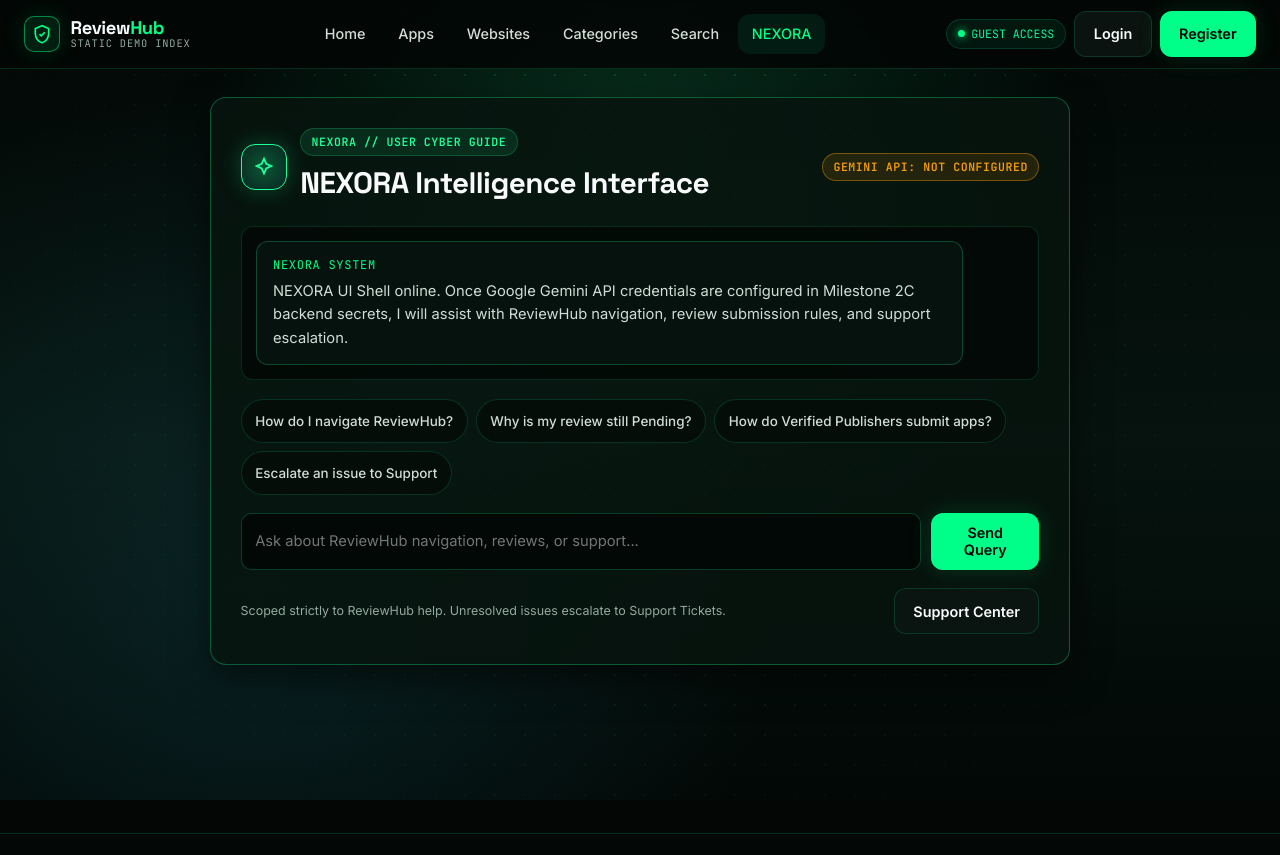
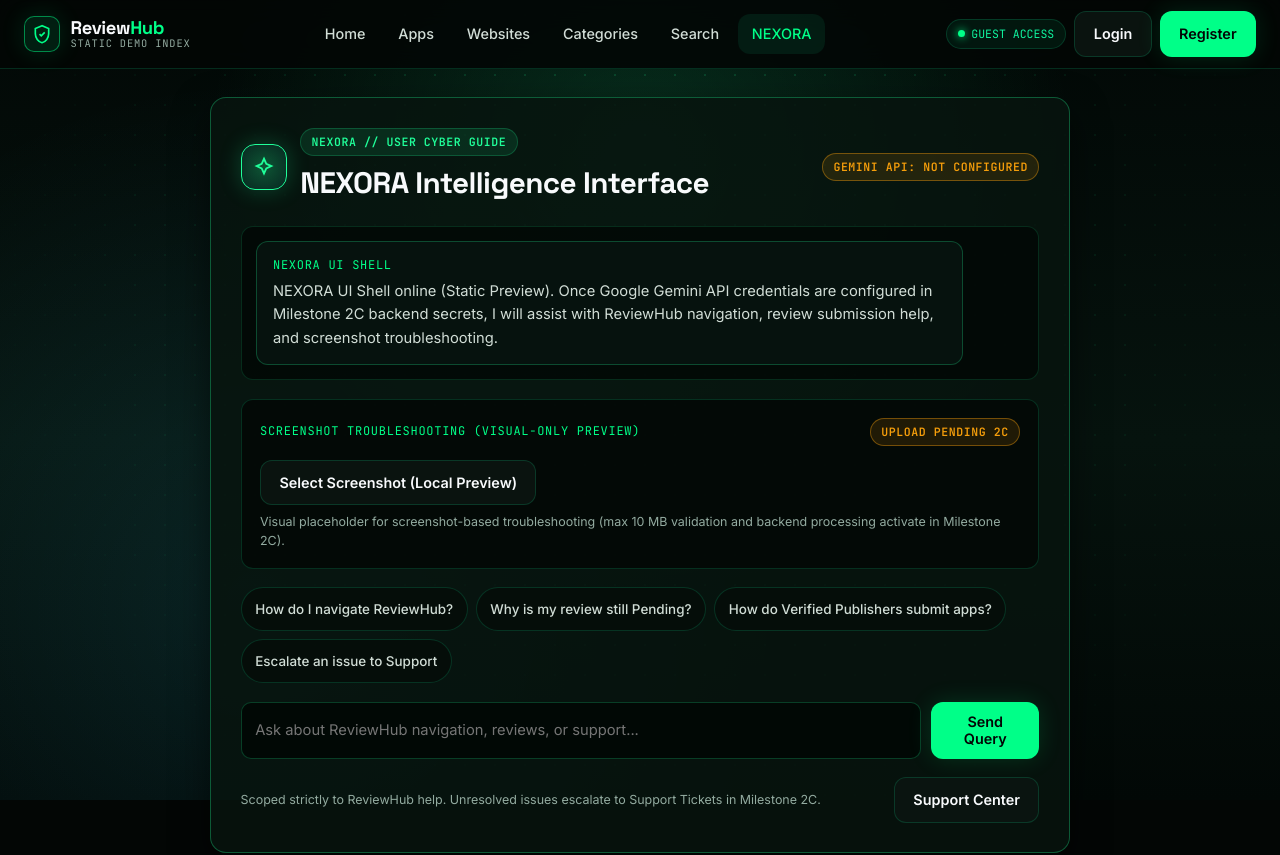
Before and after one commit to tuhin118/ReviewHub, a React (Vite) app: page /nexora in a window 1280 px wide. Shown: the top 855 px of the page. Built offline with nearby package versions, Linux system fonts and the light colour scheme.

Commit message:
Enhance NexoraAssistantPage with screenshot support
Added screenshot handling and updated messages for AI provider status.

```diff
--- a/src/pages/NexoraAssistantPage.tsx
+++ b/src/pages/NexoraAssistantPage.tsx
@@ -1,4 +1,4 @@
-import { useState, type FormEvent } from 'react';
+import { useEffect, useState, type ChangeEvent, type FormEvent } from 'react';
 import { Link } from 'react-router-dom';
 import { Footer } from '../components/Footer';
 import { Navbar } from '../components/Navbar';
@@ -10,6 +10,12 @@ interface ChatMessage {
   text: string;
 }
 
+interface ScreenshotPreview {
+  name: string;
+  sizeKb: number;
+  objectUrl: string;
+}
+
 const QUICK_PROMPTS = [
   'How do I navigate ReviewHub?',
   'Why is my review still Pending?',
@@ -19,25 +25,51 @@ const QUICK_PROMPTS = [
 
 export default function NexoraAssistantPage() {
   const [promptInput, setPromptInput] = useState('');
+  const [screenshot, setScreenshot] = useState<ScreenshotPreview | null>(null);
   const [messages, setMessages] = useState<ChatMessage[]>([
     {
       id: 'nx-init',
       sender: 'ai',
-      text: 'NEXORA UI Shell online. Once Google Gemini API credentials are configured in Milestone 2C backend secrets, I will assist with ReviewHub navigation, review submission rules, and support escalation.',
+      text: 'NEXORA UI Shell online (Static Preview). Once Google Gemini API credentials are configured in Milestone 2C backend secrets, I will assist with ReviewHub navigation, review submission help, and screenshot troubleshooting.',
     },
   ]);
 
+  useEffect(() => {
+    return () => {
+      if (screenshot?.objectUrl) {
+        URL.revokeObjectURL(screenshot.objectUrl);
+      }
+    };
+  }, [screenshot]);
+
+  const handleScreenshotSelect = (event: ChangeEvent<HTMLInputElement>) => {
+    const file = event.target.files?.[0];
+    if (!file) return;
+
+    const objectUrl = URL.createObjectURL(file);
+    setScreenshot({
+      name: file.name,
+      sizeKb: Math.max(1, Math.round(file.size / 1024)),
+      objectUrl,
+    });
+    event.target.value = '';
+  };
+
   const handleSend = (textToSend: string) => {
     const trimmed = textToSend.trim();
-    if (!trimmed) return;
+    if (!trimmed && !screenshot) return;
+
+    const userText = screenshot
+      ? `${trimmed || 'Screenshot troubleshooting query'} [Local Preview Attached: ${screenshot.name}]`
+      : trimmed;
 
     setMessages((prev) => [
       ...prev,
-      { id: `u-${Date.now()}`, sender: 'user', text: trimmed },
+      { id: `u-${Date.now()}`, sender: 'user', text: userText },
       {
         id: `a-${Date.now() + 1}`,
         sender: 'ai',
-        text: 'AI Provider Status: Google Gemini API adapter is not connected yet (Milestone 2C pending credentials). No simulated AI response is generated.',
+        text: 'AI Provider Status: Google Gemini API adapter is not configured yet (Milestone 2C pending). No file was uploaded and no simulated AI response is generated.',
       },
     ]);
     setPromptInput('');
@@ -79,11 +111,67 @@ export default function NexoraAssistantPage() {
                   className={`nexora-msg ${msg.sender === 'ai' ? 'nexora-msg--ai' : 'nexora-msg--user'}`}
                 >
                   <span className="foundation-box__label">
-                    {msg.sender === 'ai' ? 'NEXORA SYSTEM' : 'YOU'}
+                    {msg.sender === 'ai' ? 'NEXORA UI SHELL' : 'YOU (LOCAL PREVIEW)'}
                   </span>
                   <p className="section-desc">{msg.text}</p>
                 </div>
               ))}
+            </div>
+
+            <div className="foundation-box">
+              <div className="foundation-card__header">
+                <span className="foundation-box__label">
+                  Screenshot Troubleshooting (Visual-Only Preview)
+                </span>
+                <span className="hud-chip hud-chip--warn">UPLOAD PENDING 2C</span>
+              </div>
+
+              <div className="foundation-actions" style={{ alignItems: 'center' }}>
+                <label htmlFor="nexora-screenshot-input" className="btn btn-secondary">
+                  Select Screenshot (Local Preview)
+                </label>
+                <input
+                  id="nexora-screenshot-input"
+                  type="file"
+                  accept="image/png,image/jpeg,image/webp"
+                  className="sr-only"
+                  onChange={handleScreenshotSelect}
+                />
+                {screenshot && (
+                  <button
+                    type="button"
+                    className="btn btn-secondary"
+                    onClick={() => setScreenshot(null)}
+                  >
+                    Remove Preview
+                  </button>
+                )}
+              </div>
+
+              {screenshot ? (
+                <div style={{ display: 'flex', alignItems: 'center', gap: '0.75rem', flexWrap: 'wrap' }}>
+                  <img
+                    src={screenshot.objectUrl}
+                    alt="Selected screenshot preview"
+                    style={{
+                      width: '64px',
+                      height: '64px',
+                      objectFit: 'cover',
+                      borderRadius: '8px',
+                      border: '1px solid var(--sci-border)',
+                    }}
+                  />
+                  <span className="telemetry-note">
+                    {screenshot.name} ({screenshot.sizeKb} KB) — Client-side preview only; not
+                    uploaded.
+                  </span>
+                </div>
+              ) : (
+                <p className="telemetry-note">
+                  Visual placeholder for screenshot-based troubleshooting (max 10 MB validation and
+                  backend processing activate in Milestone 2C).
+                </p>
+              )}
             </div>
 
             <div className="nexora-prompts" aria-label="Suggested ReviewHub Topics">
@@ -117,7 +205,8 @@ export default function NexoraAssistantPage() {
 
             <div className="foundation-card__header">
               <span className="telemetry-note">
-                Scoped strictly to ReviewHub help. Unresolved issues escalate to Support Tickets.
+                Scoped strictly to ReviewHub help. Unresolved issues escalate to Support Tickets in
+                Milestone 2C.
               </span>
               <Link to="/support" className="btn btn-secondary">
                 Support Center
```
